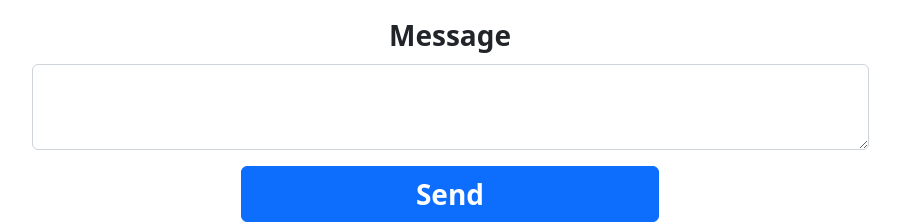
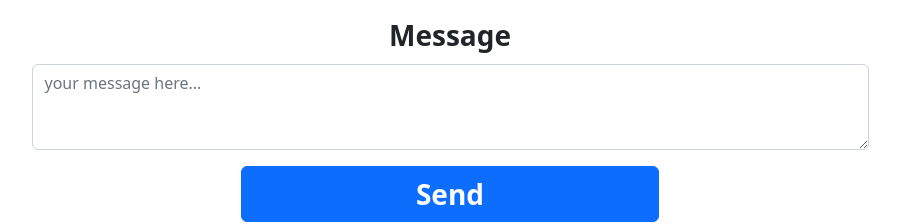
Before and after one commit to AloNdubuisi/mailapp-react, a React (Create React App) app: page / in a window 1280 px wide. Shown: the part 298-522 px from the top of the page, without its empty margins (190-1090 px from the left). Built offline with nearby package versions, Linux system fonts and the light colour scheme.

Commit message:
made some corrections

```diff
--- a/src/components/Contact.js
+++ b/src/components/Contact.js
@@ -22,7 +22,7 @@ const Contact = () => {
         <h1 className='text-primary text-center'>Subscribe to our News letter</h1>
         <form ref={form} onSubmit={sendEmail} className="w-75 m-auto">
           <div class="mb-3">
-            <label for="nameinput" class="form-label text-left fs-3 fw-bold">Your Name</label>
+          <label for="nameinput" class="form-label text-left fs-3 fw-bold">Your Name</label>
             <input type="text" class="form-control" id="nameinput" placeholder="your name" />
           </div>
           <div class="mb-3">
@@ -30,8 +30,8 @@ const Contact = () => {
             <input type="email" class="form-control" id="emailinput" placeholder="abc@info.com" />
           </div>
           <div class="mb-3">
-            <label for="exampleFormControlTextarea1" class="form-label text-left fs-3 fw-bold">Message</label>
-            <textarea class="form-control" id="exampleFormControlTextarea1" rows="3"></textarea>
+            <label for="messahe" class="form-label text-left fs-3 fw-bold">Message</label>
+            <textarea class="form-control" id="message" rows="3" placeholder='your message here...'></textarea>
           </div>
           <button class="w-50 btn btn-primary text-left fs-3 fw-bold" type="submit" value="send">Send</button>
           <p class="mt-5 mb-3 text-muted">© Alumytech.</p>
```
